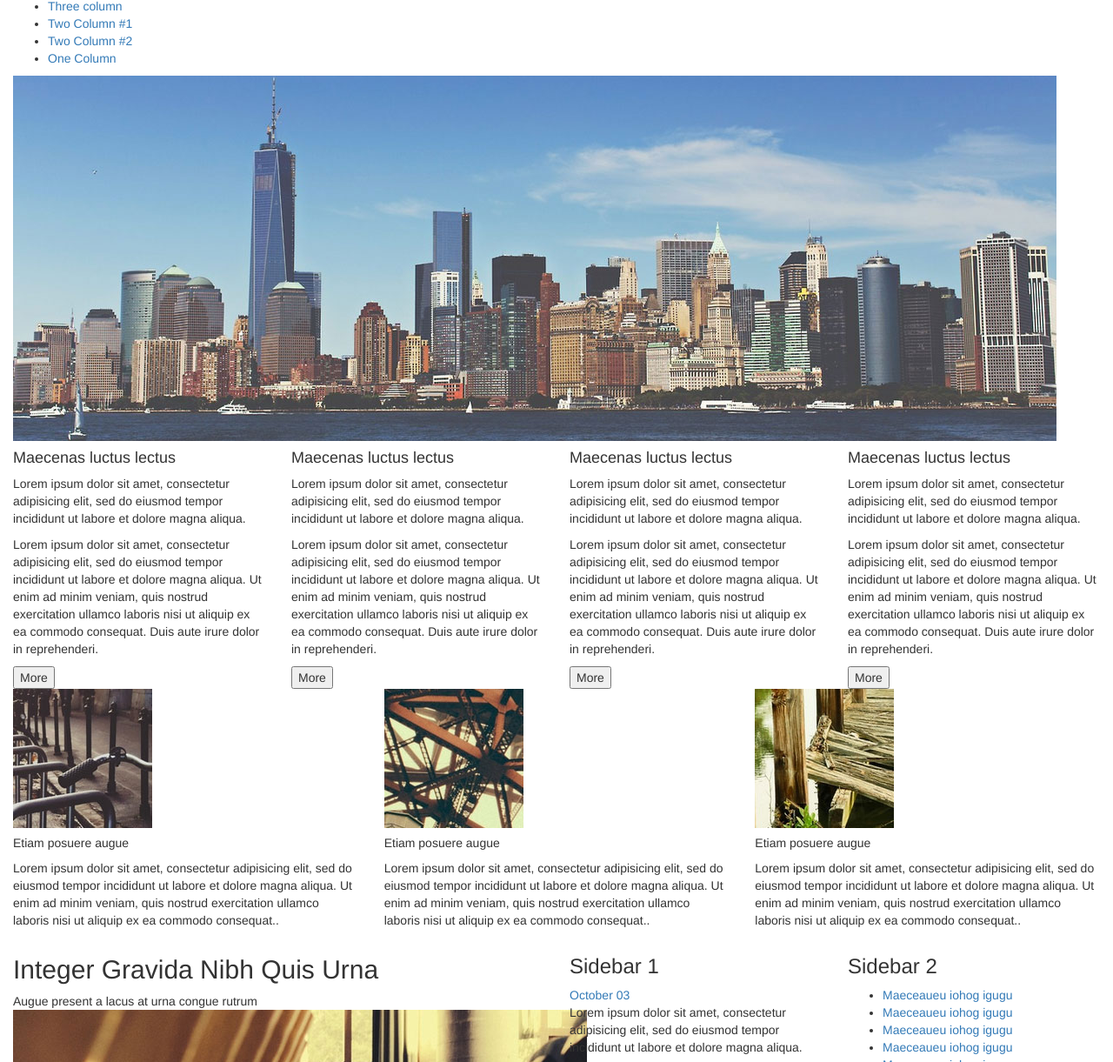
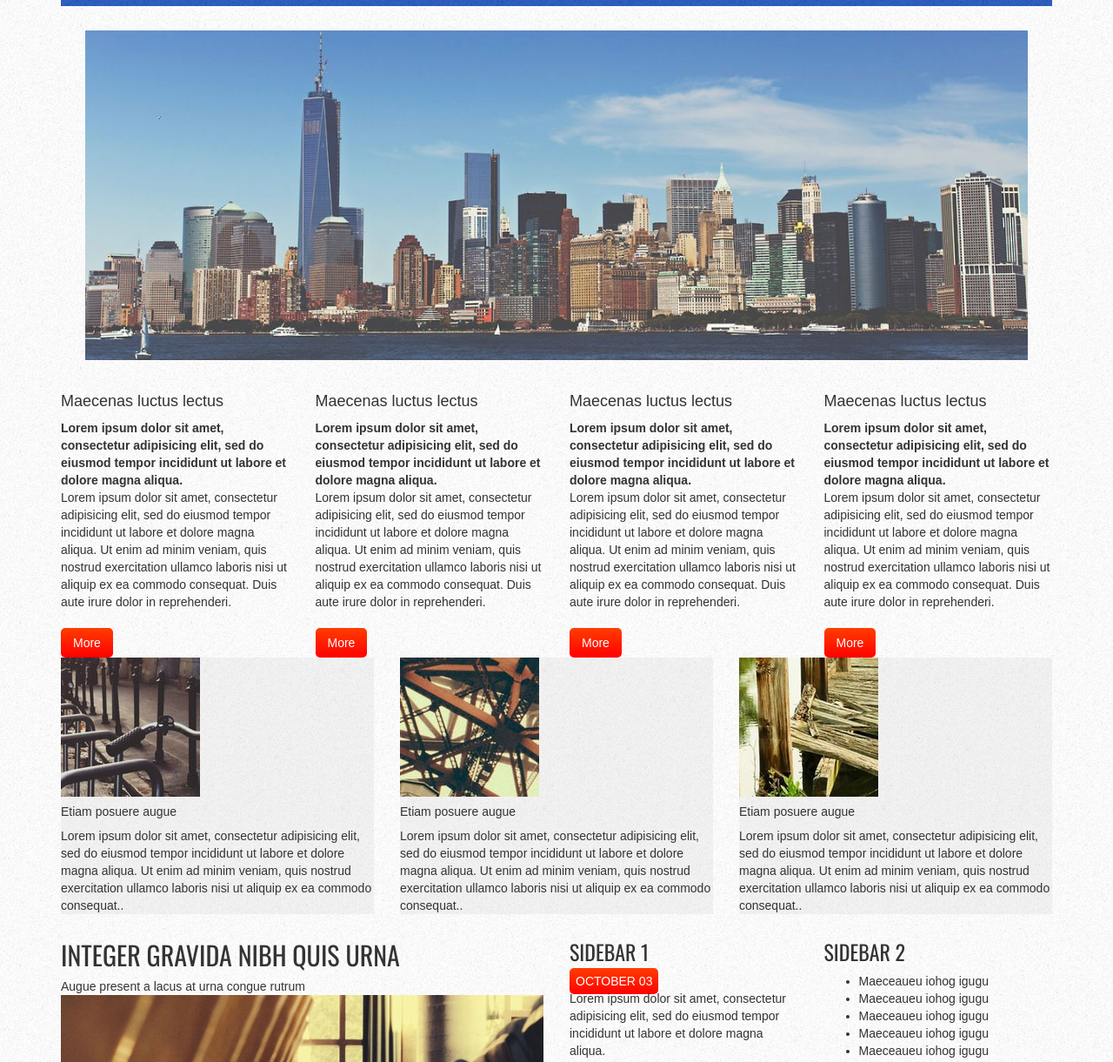
Before and after one commit to sveyres/challenge_6, a website: page index.html in a window 1280 px wide. Shown: the part 94-1315 px from the top of the page at 87% size. Drawn offline with nearby package versions, Linux system fonts and the light colour scheme; files whose address does not match are found by name.

Commit message:
ajout de css

```diff
--- a/index.html
+++ b/index.html
@@ -1,18 +1,22 @@
 <!DOCTYPE html>
 <html>
+
 <head>
     <meta charset="utf-8">
     <link rel="stylesheet" href="static/external/bootstrap/dist/css/bootstrap.min.css">
     <link rel="stylesheet" href="static/css/style.css">
+    <link href="https://fonts.googleapis.com/css?family=Abel|Oswald" rel="stylesheet">
 
     <title></title>
 </head>
+
 <body>
-        <div class="container-fluid">
+    <div class="container">
         <div class="row">
             <div class="col-xs-12">
             </div>
         </div><!-- row -->
+
         <div class="row">
             <div class="col-xs-12">
                 <header>
@@ -26,74 +30,90 @@
                             <li><a href="#">One Column</a></li>
                         </ul>
                     </nav>
-                        <img src="images/pics01.jpg" alt="banner">
+                    <img src="images/pics01.jpg" alt="banner" class="img-responsive">
                 </header>
             </div>
         </div><!-- row -->
+
         <div class="row">
             <div class="col-xs-12 col-sm-6 col-md-3">
                 <article class="">
                     <h4>Maecenas luctus lectus</h4>
-                        <p>Lorem ipsum dolor sit amet, consectetur adipisicing elit, sed do eiusmod tempor incididunt ut labore et dolore magna aliqua. </p>
-                        <p>Lorem ipsum dolor sit amet, consectetur adipisicing elit, sed do eiusmod tempor incididunt ut labore et dolore magna aliqua. Ut enim ad minim veniam, quis nostrud exercitation ullamco laboris nisi ut aliquip ex ea commodo consequat. Duis aute irure dolor in reprehenderi.</p>
+                    <dl>
+                    <dt>Lorem ipsum dolor sit amet, consectetur adipisicing elit, sed do eiusmod tempor incididunt ut labore et dolore magna aliqua.</dt>
+                    <dd>Lorem ipsum dolor sit amet, consectetur adipisicing elit, sed do eiusmod tempor incididunt ut labore et dolore magna aliqua. Ut enim ad minim veniam, quis nostrud exercitation ullamco laboris nisi ut aliquip ex ea commodo consequat.
+                    Duis aute irure dolor in reprehenderi.</dd>
+                    </dl>
                     <button type="button" name="button">More</button>
                 </article>
             </div>
             <div class="col-xs-12 col-sm-6 col-md-3">
                 <article class="">
                     <h4>Maecenas luctus lectus</h4>
-                        <p>Lorem ipsum dolor sit amet, consectetur adipisicing elit, sed do eiusmod tempor incididunt ut labore et dolore magna aliqua. </p>
-                        <p>Lorem ipsum dolor sit amet, consectetur adipisicing elit, sed do eiusmod tempor incididunt ut labore et dolore magna aliqua. Ut enim ad minim veniam, quis nostrud exercitation ullamco laboris nisi ut aliquip ex ea commodo consequat. Duis aute irure dolor in reprehenderi.</p>
+                    <dl>
+                    <dt>Lorem ipsum dolor sit amet, consectetur adipisicing elit, sed do eiusmod tempor incididunt ut labore et dolore magna aliqua.</dt>
+                    <dd>Lorem ipsum dolor sit amet, consectetur adipisicing elit, sed do eiusmod tempor incididunt ut labore et dolore magna aliqua. Ut enim ad minim veniam, quis nostrud exercitation ullamco laboris nisi ut aliquip ex ea commodo consequat.
+                    Duis aute irure dolor in reprehenderi.</dd>
+                    </dl>
                     <button type="button" name="button">More</button>
                 </article>
             </div>
             <div class="col-xs-12 col-sm-6 col-md-3">
                 <article class="">
                     <h4>Maecenas luctus lectus</h4>
-                        <p>Lorem ipsum dolor sit amet, consectetur adipisicing elit, sed do eiusmod tempor incididunt ut labore et dolore magna aliqua. </p>
-                        <p>Lorem ipsum dolor sit amet, consectetur adipisicing elit, sed do eiusmod tempor incididunt ut labore et dolore magna aliqua. Ut enim ad minim veniam, quis nostrud exercitation ullamco laboris nisi ut aliquip ex ea commodo consequat. Duis aute irure dolor in reprehenderi.</p>
+                    <dl>
+                    <dt>Lorem ipsum dolor sit amet, consectetur adipisicing elit, sed do eiusmod tempor incididunt ut labore et dolore magna aliqua.</dt>
+                    <dd>Lorem ipsum dolor sit amet, consectetur adipisicing elit, sed do eiusmod tempor incididunt ut labore et dolore magna aliqua. Ut enim ad minim veniam, quis nostrud exercitation ullamco laboris nisi ut aliquip ex ea commodo consequat.
+                    Duis aute irure dolor in reprehenderi.</dd>
+                    </dl>
                     <button type="button" name="button">More</button>
                 </article>
             </div>
             <div class="col-xs-12 col-sm-6 col-md-3">
                 <article class="">
                     <h4>Maecenas luctus lectus</h4>
-                        <p>Lorem ipsum dolor sit amet, consectetur adipisicing elit, sed do eiusmod tempor incididunt ut labore et dolore magna aliqua. </p>
-                        <p>Lorem ipsum dolor sit amet, consectetur adipisicing elit, sed do eiusmod tempor incididunt ut labore et dolore magna aliqua. Ut enim ad minim veniam, quis nostrud exercitation ullamco laboris nisi ut aliquip ex ea commodo consequat. Duis aute irure dolor in reprehenderi.</p>
+                    <dl>
+                    <dt>Lorem ipsum dolor sit amet, consectetur adipisicing elit, sed do eiusmod tempor incididunt ut labore et dolore magna aliqua.</dt>
+                    <dd>Lorem ipsum dolor sit amet, consectetur adipisicing elit, sed do eiusmod tempor incididunt ut labore et dolore magna aliqua. Ut enim ad minim veniam, quis nostrud exercitation ullamco laboris nisi ut aliquip ex ea commodo consequat.
+                    Duis aute irure dolor in reprehenderi.</dd>
+                    </dl>
                     <button type="button" name="button">More</button>
                 </article>
             </div>
         </div><!-- row -->
+
         <div class="row">
             <div class="col-xs-12 col-sm-12 col-md-4">
-                    <article class="">
+                <article class="article2">
                     <img src="images/pics04.jpg" alt="">
                     <h5>Etiam posuere augue</h5>
                     <p>Lorem ipsum dolor sit amet, consectetur adipisicing elit, sed do eiusmod tempor incididunt ut labore et dolore magna aliqua. Ut enim ad minim veniam, quis nostrud exercitation ullamco laboris nisi ut aliquip ex ea commodo consequat..</p>
                 </article>
             </div>
             <div class="col-xs-12 col-sm-12 col-md-4">
-                    <article class="">
+                <article class="article2">
                     <img src="images/pics06.jpg" alt="">
                     <h5>Etiam posuere augue</h5>
                     <p>Lorem ipsum dolor sit amet, consectetur adipisicing elit, sed do eiusmod tempor incididunt ut labore et dolore magna aliqua. Ut enim ad minim veniam, quis nostrud exercitation ullamco laboris nisi ut aliquip ex ea commodo consequat..</p>
                 </article>
             </div>
             <div class="col-xs-12 col-sm-12 col-md-4">
-                    <article class="">
+                <article class="article2">
                     <img src="images/pics05.jpg" alt="">
                     <h5>Etiam posuere augue</h5>
                     <p>Lorem ipsum dolor sit amet, consectetur adipisicing elit, sed do eiusmod tempor incididunt ut labore et dolore magna aliqua. Ut enim ad minim veniam, quis nostrud exercitation ullamco laboris nisi ut aliquip ex ea commodo consequat..</p>
                 </article>
             </div>
         </div><!-- row -->
+
         <div class="row">
             <div class="col-xs-12 col-md-6">
                 <main>
                     <h2>Integer Gravida Nibh Quis Urna</h2>
                     <span>Augue present a lacus at urna congue rutrum</span>
-                        <img src="images/pics03.jpg" alt="image main">
-                        <p>Lorem ipsum dolor sit amet, consectetur adipisicing elit, sed do eiusmod tempor incididunt ut labore et dolore magna aliqua. Ut enim ad minim veniam, quis nostrud exercitation ullamco laboris nisi ut aliquip ex ea commodo consequat. Duis aute irure dolor in reprehenderit in voluptate velit esse cillum dolore eu fugiat nulla pariatur. Excepteur sint occaecat cupidatat non proident, sunt in culpa qui officia deserunt mollit anim id est laborum.</p>
+                    <img src="images/pics03.jpg" alt="image main" class="img-responsive">
+                    <p>Lorem ipsum dolor sit amet, consectetur adipisicing elit, sed do eiusmod tempor incididunt ut labore et dolore magna aliqua. Ut enim ad minim veniam, quis nostrud exercitation ullamco laboris nisi ut aliquip ex ea commodo consequat.
+                        Duis aute irure dolor in reprehenderit in voluptate velit esse cillum dolore eu fugiat nulla pariatur. Excepteur sint occaecat cupidatat non proident, sunt in culpa qui officia deserunt mollit anim id est laborum.</p>
                     <button type="button" name="button">Read Full Article</button>
                 </main>
             </div>
@@ -147,12 +167,14 @@
 
 
 
-
-            <div class="">
+        <div class="row article2">
+            <div class="col-xs-12 col-sm-6 col-md-3">
                 <article class="">
                     <h3>Maecenas Luctus Lectus</h3>
                     <p>"Lorem ipsum dolor sit amet, consectetur adipisicing elit, sed do eiusmod tempor incididunt ut labore et dolore magna aliqua."</p>
                 </article>
+            </div>
+            <div class="col-xs-12 col-sm-6 col-md-3">
                 <article class="">
                     <h3>Donec dictum metus</h3>
                     <dl class="">
@@ -168,6 +190,8 @@
                         <dd>Lorem ipsum dolor sit amet, consectetur adipisicing elit, sed do eiusmod tempor incididunt ut.</dd>
                     </dl>
                 </article>
+            </div>
+            <div class="col-xs-12 col-sm-6 col-md-3">
                 <article class="">
                     <h3>Nulla Luctus Eleifend</h3>
                     <img src="images/pics07.jpg" alt="">
@@ -178,18 +202,28 @@
                     <img src="images/pics12.jpg" alt="">
                     <button type="button" name="button">More Collections</button>
                 </article>
+            </div>
+            <div class="col-xs-12 col-sm-6 col-md-3">
                 <article class="">
                     <h3>Nulla Luctus Eleifend</h3>
                     <dl class="">
                         <dt>Aliquam erat voluptat. Pllentesque tristique ante ut risus.</dt>
                         <dd>Lorem ipsum dolor sit amet, consectetur adipisicing elit, sed do eiusmod tempor incididunt ut.</dd>
                     </dl>
-                    <p>Lorem ipsum dolor sit amet, consectetur adipisicing elit, sed do eiusmod tempor incididunt ut labore et dolore magna aliqua. Ut enim ad minim veniam, quis nostrud exercitation ullamco laboris nisi ut aliquip ex ea commodo consequat. </p>
+                    <p>Lorem ipsum dolor sit amet, consectetur adipisicing elit, sed do eiusmod tempor incididunt ut labore et dolore magna aliqua. Ut enim ad minim veniam, quis nostrud exercitation ullamco laboris nisi ut aliquip ex ea commodo consequat.
+                        </p>
                 </article>
             </div>
+        </div><!-- row -->
 
+        <div class="row footer">
+            <div class="col-xs-12">
                 <footer>Design: <a href="#">Templated</a> Images : <a href="#">Unsplash</a>(<a href="#">CC0</a>)</footer>
-    </div><!-- container-fluid -->
+            </div>
+        </div><!-- row -->
+
+    </div>
+    <!-- container-fluid -->
 
 
 </body>
--- a/static/css/style.css
+++ b/static/css/style.css
@@ -0,0 +1,51 @@
+body {
+    background-image: url(/home/yo/Code/challenge_6/images/fond.png);
+    font-family: Arial;
+}
+header {
+    background-image: url(/home/yo/Code/challenge_6/images/header.png);
+    color: white;
+}
+h1 {
+    text-align: center;
+}
+h1, h2, h3 {
+    font-family: 'Oswald', sans-serif;
+    text-transform: uppercase;
+}
+nav {
+    font-family: 'Abel', sans-serif;
+    background-image: linear-gradient(#76cbfa,#4a91d2);
+    box-shadow: 1px 1px 1px white inset;
+}
+nav ul {
+    display: flex;
+    justify-content: center;
+    list-style: none;
+}
+a {
+    color: inherit;
+}
+header img {
+    background-image: url(/home/yo/Code/challenge_6/images/fond.png);
+    padding: 2em;
+}
+button, .aside1 a {
+    background-image: linear-gradient(#ff3d00,#ff0000);
+    border: 0;
+    border-radius: 5px;
+    color: white;
+}
+button {
+    padding: 0.5em 1em;
+}
+.aside1 a {
+    padding: 0.5em;
+    text-transform: uppercase;
+}
+.article2 {
+    background-image: url(/home/yo/Code/challenge_6/images/fond-article.png);
+}
+.footer {
+    background-image: url(/home/yo/Code/challenge_6/images/footer.png);
+}
```
Lines whose indentation alone changed are shown as unchanged.
